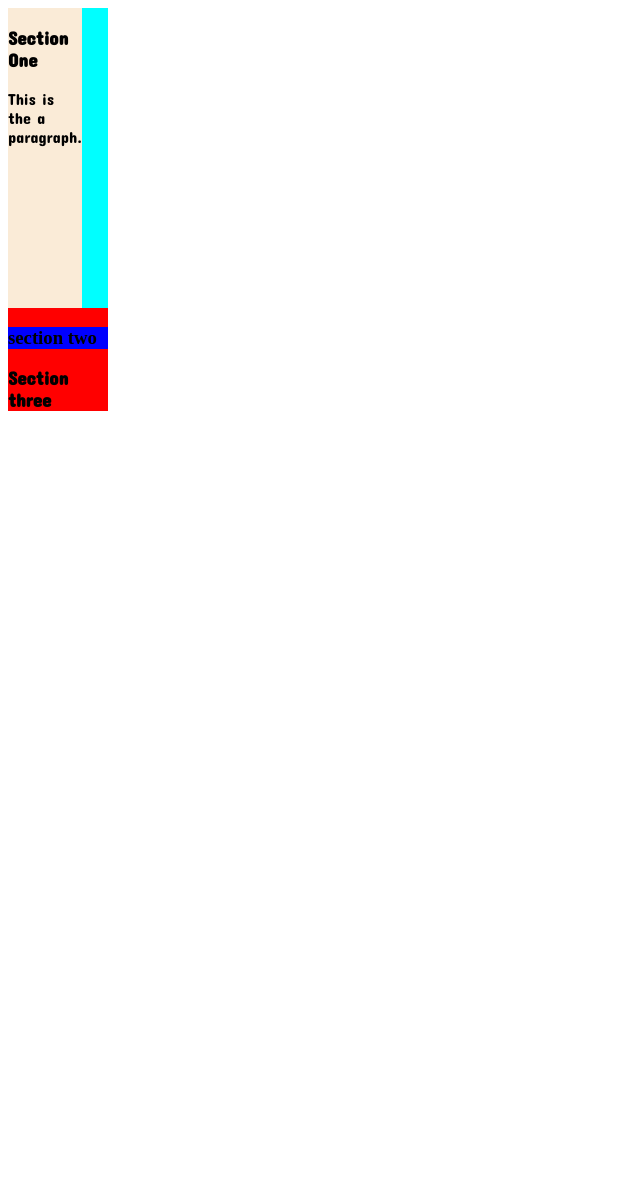
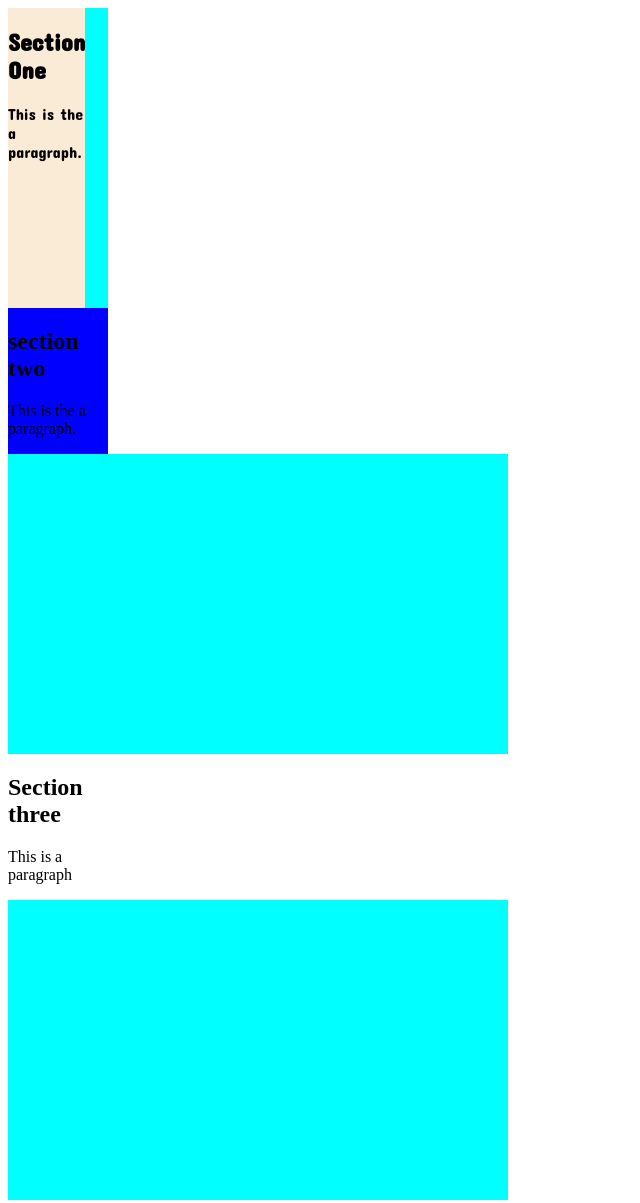
Before and after one commit to jdambruck/jdambruck.github.io, a plain HTML site: page Project-2/index.html in a window 1280 px wide. Shown: the whole page, without its empty margins (0-640 px from the left). Before the commit the page ends 800 px from the top, so only its background shows below. Drawn offline with Linux system fonts and the light colour scheme; a web font is replaced by a local one.

Commit message:
filled parapgraphs
simply filled the paragraphs section and made a section for each page

```diff
--- a/Project-2/index.html
+++ b/Project-2/index.html
@@ -7,7 +7,6 @@
 
 </head>
    <body>
-    <section id="first-section">
         <section id="first-section">
             <div class="flex chunk">
             <div>
@@ -19,12 +18,23 @@
             </section>
 
 
-<section id="second-section">
-<h1>section two</h1>
+            <section id="second-section">
+    <div class="flex chunk">
+    </div>
+    <h1>section two</h1>
+    <p>This is the a paragraph.</p>
+    <div class="image"></div>
+    </div>
+    </section>
+
 </section>
 
- <section id="third section">
+   <section id="third section">
+<div class=" flex chunck">
+</div>
 <h1> Section three </h1>
+<p> This is a paragraph</p>
+<div class="image" ></div>
 </section>
 </body>
 
```
Also changed, not shown: spiderman web png.png (added).
